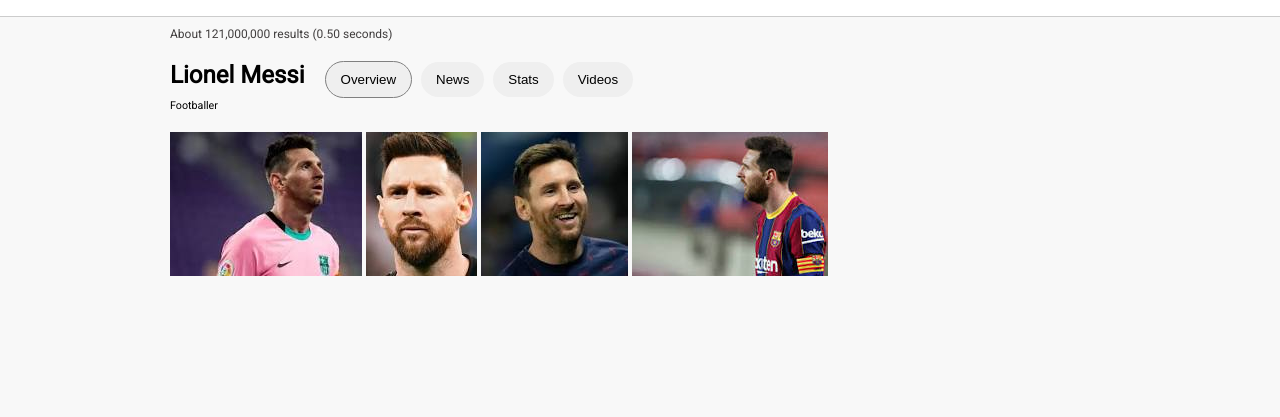
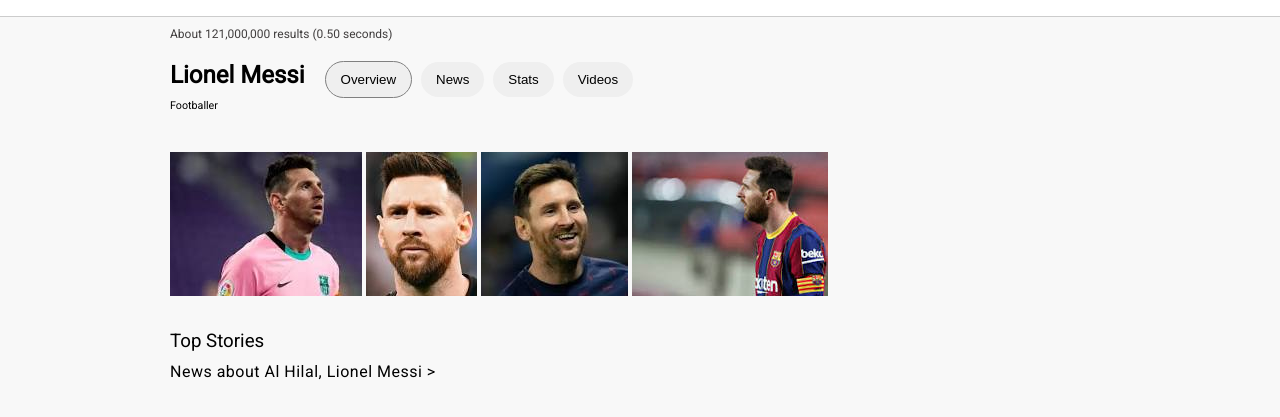
Before and after one commit to iPresh/search-result, a plain HTML site: page index.html in a window 1280 px wide. Shown: the part 133-550 px from the top of the page. Drawn offline with Linux system fonts and the light colour scheme.

Commit message:
changes to main

```diff
--- a/index.html
+++ b/index.html
@@ -100,8 +100,10 @@
             <img src="./images/messi-2.jpg" alt="messi's images" >
             <img src="./images/messi-3.jpg" alt="messi's images" >
         </div>
+
+        <h3 class="top-stories">Top Stories</h3>
+        <h4 class="below-stories">News about Al Hilal, Lionel Messi ></h4>
     </div>
-
 
 
     <div class="container-right">
--- a/style.css
+++ b/style.css
@@ -178,5 +178,16 @@ header{
 
 .container {
     margin-left: 170px;
-    margin-top: 20px;
+    margin-top: 40px;
 }
+
+.top-stories{
+    margin-top: 30px;
+    font-weight: 500;
+}
+
+.below-stories{
+    margin-top: 10px;
+    font-weight: 400;
+    letter-spacing: 0.5px;
+}
```
